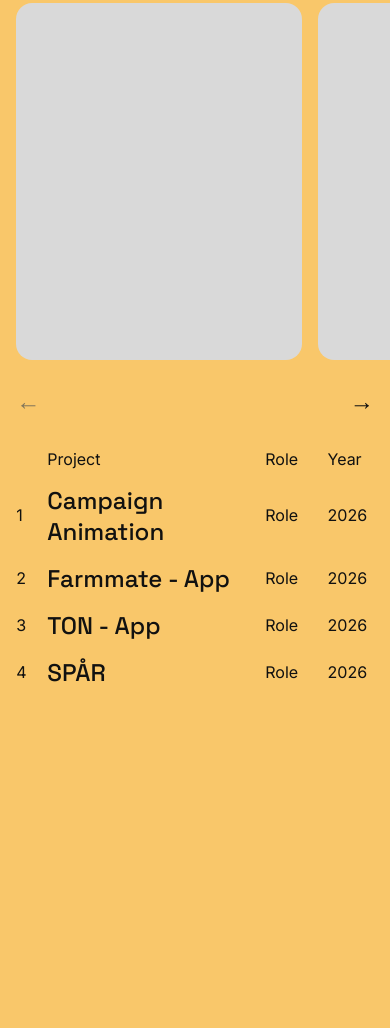
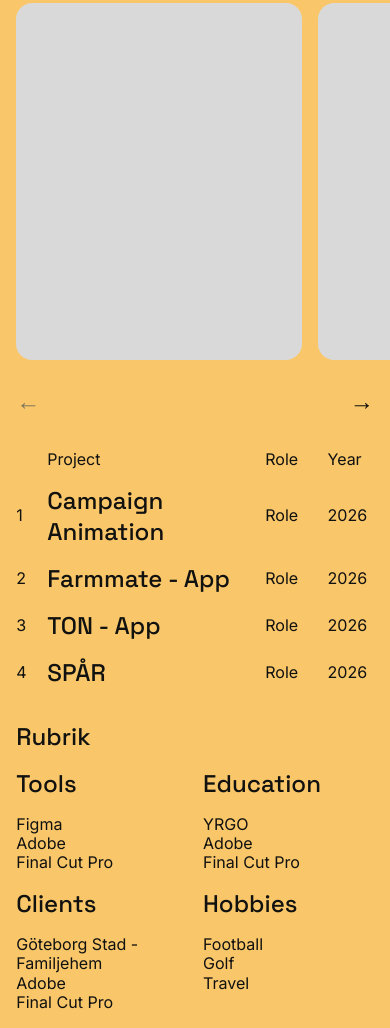
Before and after one commit to zackariasrytterlund/portfolio, a plain HTML site: page index.html in a window 390 px wide. Shown: the part 1071-2099 px from the top of the page. Before the commit the page ends 1776 px from the top, so only its background shows below. Drawn offline with Linux system fonts and the light colour scheme.

Commit message:
Steg 7: Kompetenser – Tools, Clients, Education och Hobbies
- Rubrik + fyra grupper (h3 + lista) placerade i griden enligt Figma
- Desktop: 80 px radavstånd, 402 px hög
- Mobil: två kolumner i annan ordning, 322 px hög

Co-Authored-By: Claude Opus 5.5 <noreply@anthropic.com>

```diff
--- a/css/sections.css
+++ b/css/sections.css
@@ -107,3 +107,37 @@
     clip-path: none;
   }
 }
+
+/* ---- Kompetenser (Figma: Kompetenser) ----
+   Mobil: Tools + Education på rad 2, Clients + Hobbies på rad 3.
+   Desktop: Tools + Clients på rad 1, Education + Hobbies på rad 2.   */
+
+.skills > * {
+  align-self: start;
+}
+
+.skills__group {
+  display: flex;
+  flex-direction: column;
+  gap: 16px;
+}
+
+/* Mobil */
+.skills__title     { grid-column: 1 / -1;     grid-row: 1; }
+.skills__tools     { grid-column: 1 / span 3; grid-row: 2; }
+.skills__education { grid-column: 4 / span 3; grid-row: 2; }
+.skills__clients   { grid-column: 1 / span 3; grid-row: 3; }
+.skills__hobbies   { grid-column: 4 / span 3; grid-row: 3; }
+
+/* Desktop */
+@media (min-width: 768px) {
+  .skills {
+    row-gap: 80px;
+  }
+
+  .skills__title     { grid-column: 1 / span 4; grid-row: 1; }
+  .skills__tools     { grid-column: 5 / span 4; grid-row: 1; }
+  .skills__clients   { grid-column: 9 / span 4; grid-row: 1; }
+  .skills__education { grid-column: 5 / span 4; grid-row: 2; }
+  .skills__hobbies   { grid-column: 9 / span 4; grid-row: 2; }
+}
--- a/index.html
+++ b/index.html
@@ -126,7 +126,47 @@
           </tbody>
         </table>
       </section>
-      <!-- Steg 7: Kompetenser -->
+
+      <!-- Kompetenser -->
+      <section class="skills grid" aria-labelledby="skills-title">
+        <h2 id="skills-title" class="sub-heading skills__title">Rubrik</h2>
+
+        <div class="skills__group skills__tools">
+          <h3 class="sub-heading">Tools</h3>
+          <ul class="body">
+            <li>Figma</li>
+            <li>Adobe</li>
+            <li>Final Cut Pro</li>
+          </ul>
+        </div>
+
+        <div class="skills__group skills__clients">
+          <h3 class="sub-heading">Clients</h3>
+          <ul class="body">
+            <li>Göteborg Stad - Familjehem</li>
+            <li>Adobe</li>
+            <li>Final Cut Pro</li>
+          </ul>
+        </div>
+
+        <div class="skills__group skills__education">
+          <h3 class="sub-heading">Education</h3>
+          <ul class="body">
+            <li>YRGO</li>
+            <li>Adobe</li>
+            <li>Final Cut Pro</li>
+          </ul>
+        </div>
+
+        <div class="skills__group skills__hobbies">
+          <h3 class="sub-heading">Hobbies</h3>
+          <ul class="body">
+            <li>Football</li>
+            <li>Golf</li>
+            <li>Travel</li>
+          </ul>
+        </div>
+      </section>
       <!-- Steg 8: Text      (id="about") -->
     </main>
 
```
Also changed, not shown: 1 other file.
